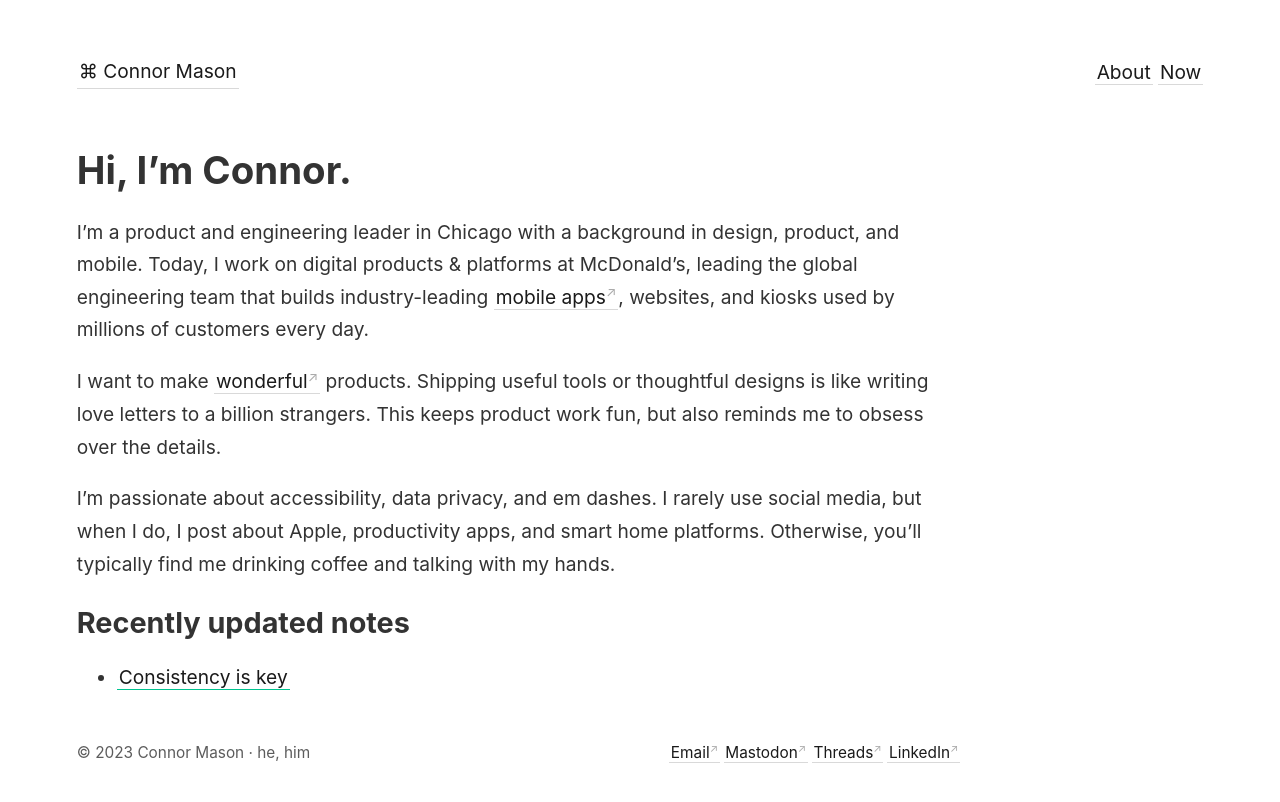
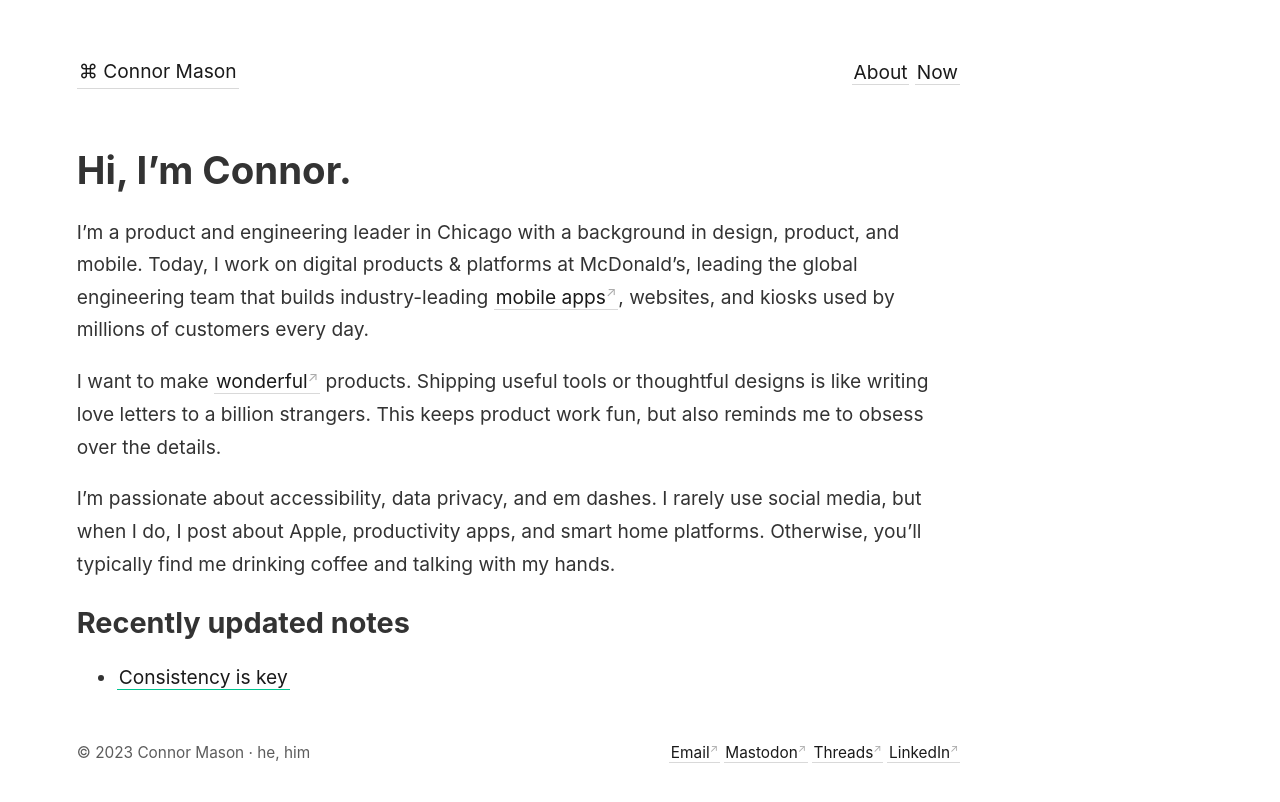
Before and after one commit to conmas/site, a Jekyll site: the page built from _pages/index.md, in a window 1280 px wide. Shown: the top 802 px of the page. Built offline with Jekyll 4.4.1, drawn with Linux system fonts in a browser that asks for light colours; nearby versions of some CDN libraries.

Commit message:
Update default.html

```diff
--- a/_layouts/default.html
+++ b/_layouts/default.html
@@ -2,8 +2,8 @@
 <html lang="en">
   {% include head.html %}
   <body>
-    <nav>{% include nav.html %}</nav>
     <div class="wrapper">
+      <nav>{% include nav.html %}</nav>
       <main>{{ content }}</main>
       <footer>{% include footer.html %}</footer>
     </div>
```
